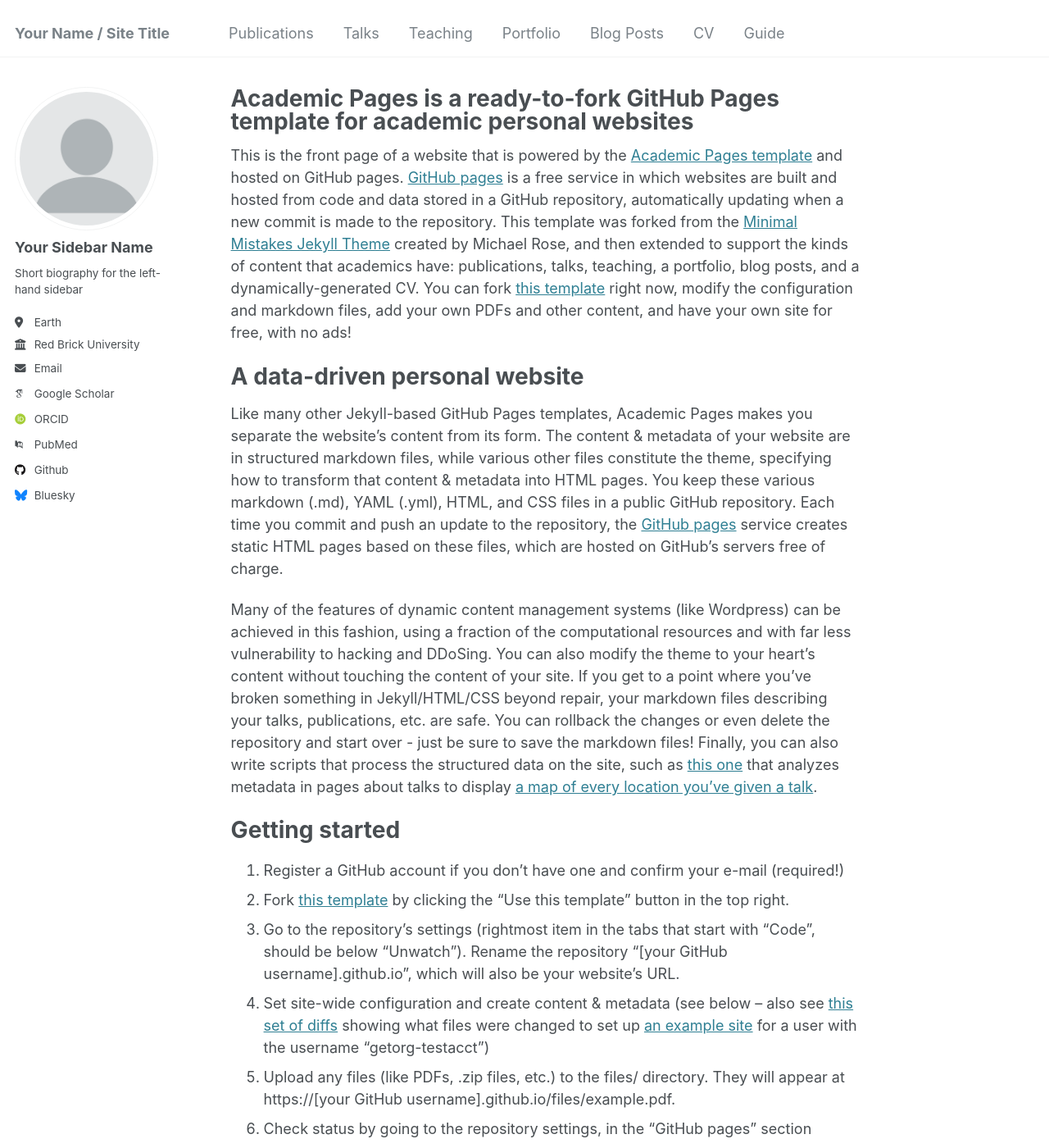
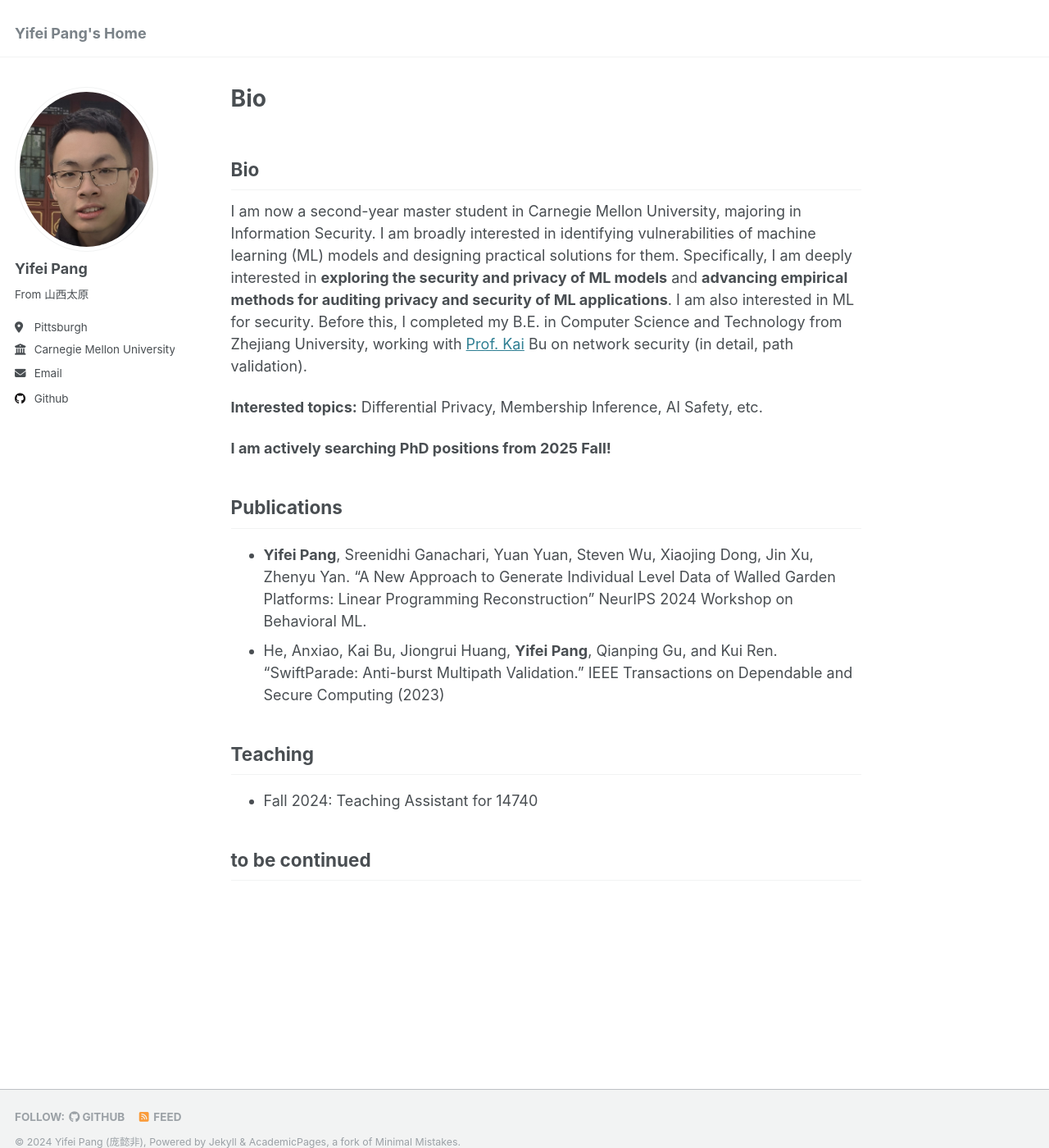
Before and after one commit to 2020pyfcrawl/2020pyfcrawl.github.io, a Jekyll site: the page built from _pages/about.md, in a window 1280 px wide and 1400 px high. Shown: the whole window at 82% size. Built offline with Jekyll 4.4.1, drawn with Linux system fonts in a browser that asks for light colours; some web fonts are replaced; our own code applies the rules of GitHub Pages for plain Markdown files; some of the changed text lies outside the part shown.

Commit message:
first website built

```diff
--- a/_config.yml
+++ b/_config.yml
@@ -8,35 +8,35 @@
 
 # Basic Site Settings
 locale                   : "en-US"
-title                    : "Your Name / Site Title"
+title                    : "Yifei Pang's Home"
 title_separator          : "-"
-name                     : &name "Your Name"
+name                     : &name "Yifei Pang (庞懿非)"
 description              : &description "personal description"
-url                      : https://academicpages.github.io # the base hostname & protocol for your site e.g. "https://[your GitHub username].github.io"
+url                      : https://2020pyfcrawl.github.io # the base hostname & protocol for your site e.g. "https://[your GitHub username].github.io"
 baseurl                  : "" # the subpath of your site, e.g. "/blog"
-repository               : "academicpages/academicpages.github.io"
+repository               : # "academicpages/academicpages.github.io"
 
 # Site Author - The following control what appear as part of the author content on the side bar.
 #               If a field is blank the icon and link will not appear, otherwise it will be shown.
 #               Additional customization can be done by editing /_includes/author-profile.html
 author:
   # Biographic information
-  avatar           : "profile.png"
-  name             : "Your Sidebar Name"
+  avatar           : "photo_me.jpg"
+  name             : "Yifei Pang"
   pronouns         : # example: "she/her"
-  bio              : "Short biography for the left-hand sidebar"
-  location         : "Earth"
-  employer         : "Red Brick University"
+  bio              : "From 山西太原"
+  location         : "Pittsburgh"
+  employer         : "Carnegie Mellon University"
   uri              : # URL
-  email            : "none@example.org"
+  email            : "yifeip@andrew.cmu.edu"
 
   # Academic websites
   arxiv            : # URL - Update with the correct link to your profile
-  googlescholar    : "https://scholar.google.com/citations?user=PS_CX0AAAAAJ"
+  googlescholar    : # "https://scholar.google.com/citations?user=PS_CX0AAAAAJ"
   impactstory      : # URL
-  orcid            : "http://orcid.org/yourorcidurl"
+  orcid            : # "http://orcid.org/yourorcidurl"
   semantic         : # URL
-  pubmed           : "https://www.ncbi.nlm.nih.gov/pubmed/?term=john+snow"
+  pubmed           : # "https://www.ncbi.nlm.nih.gov/pubmed/?term=john+snow"
   researchgate     : # URL
   scopus           : # URL
 
@@ -44,12 +44,12 @@ author:
   bitbucket        : # Username - Update with your username on the site
   codepen          : # Username
   dribbble         : # Username
-  github           : "academicpages"
+  github           : "2020pyfcrawl"
   kaggle           : # Username
   stackoverflow    : # User number or user number and name (i.e., use "1" or "1/jeff-atwood")
 
   # Social media
-  bluesky          : "bsky.app" # Replace this with you Bluesky username
+  bluesky          : # "bsky.app" # Replace this with you Bluesky username
   facebook         : # Username
   flickr           : # Username
   foursquare       : # Username
@@ -211,34 +211,36 @@ kramdown:
 
 
 # These settings control the types of collections used by the template
-collections:
-  teaching:
-    output: true
-    permalink: /:collection/:path/
-  publications:
-    output: true
-    permalink: /:collection/:path/
-  portfolio:
-    output: true
-    permalink: /:collection/:path/
-  talks:
-    output: true
-    permalink: /:collection/:path/
+# collections:
+  # teaching:
+  #   output: false
+  #   # permalink: /:collection/:path/
+  # publications:
+  #   output: false
+  #   # permalink: /:collection/:path/
+  # portfolio:
+  #   output: false
+  #   # permalink: /:collection/:path/
+  # talks:
+  #   output: false
+    # permalink: /:collection/:path/
 
 
 # These settings control how pages and collections are included in the site
 defaults:
   # _posts
-  - scope:
-      path: ""
-      type: posts
-    values:
-      layout: single
-      author_profile: true
-      read_time: true
-      comments: true
-      share: true
-      related: true
+  # - scope:
+  #     path: ""
+  #     type: posts
+  #   values:
+  #     layout: null
+  #     author_profile: false
+      # layout: single
+      # author_profile: true
+      # read_time: true
+      # comments: true
+      # share: true
+      # related: true
   # _pages
   - scope:
       path: ""
@@ -247,40 +249,48 @@ defaults:
       layout: single
       author_profile: true
   # _teaching
-  - scope:
-      path: ""
-      type: teaching
-    values:
-      layout: single
-      author_profile: true
-      share: true
-      comments: true
+  # - scope:
+  #     path: ""
+  #     type: teaching
+  #   values:
+  #     layout: null
+  #     author_profile: false
+      # layout: single
+      # author_profile: true
+      # share: true
+      # comments: true
   # _publications
-  - scope:
-      path: ""
-      type: publications
-    values:
-      layout: single
-      author_profile: true
-      share: true
-      comments: true
+  # - scope:
+  #     path: ""
+  #     type: publications
+  #   values:
+  #     layout: null
+  #     author_profile: false
+      # layout: single
+      # author_profile: true
+      # share: true
+      # comments: true
   # _portfolio
-  - scope:
-      path: ""
-      type: portfolio
-    values:
-      layout: single
-      author_profile: true
-      share: true
-      comment: true
+  # - scope:
+  #     path: ""
+  #     type: portfolio
+  #   values:
+  #     layout: null
+  #     author_profile: false
+      # layout: single
+      # author_profile: true
+      # share: true
+      # comment: true
   # _talks
-  - scope:
-      path: ""
-      type: talks
-    values:
-      layout: talk
-      author_profile: true
-      share: true
+  # - scope:
+  #     path: ""
+  #     type: talks
+  #   values:
+  #     layout: null
+  #     author_profile: false
+      # layout: talk
+      # author_profile: true
+      # share: true
 
 
 # Sass/SCSS
--- a/_data/navigation.yml
+++ b/_data/navigation.yml
@@ -5,23 +5,23 @@
 # prevent it from being included in the site.
 
 main:
-  - title: "Publications"
-    url: /publications/
+  # - title: "Publications"
+  #   url: /publications/
 
-  - title: "Talks"
-    url: /talks/
+  # - title: "Talks"
+  #   url: /talks/
 
-  - title: "Teaching"
-    url: /teaching/
+  # - title: "Teaching"
+  #   url: /teaching/
 
-  - title: "Portfolio"
-    url: /portfolio/
+  # - title: "Portfolio"
+  #   url: /portfolio/
 
-  - title: "Blog Posts"
-    url: /year-archive/
+  # - title: "Blog Posts"
+  #   url: /year-archive/
 
-  - title: "CV"
-    url: /cv/
+  # - title: "CV"
+  #   url: /cv/
 
-  - title: "Guide"
-    url: /markdown/
+  # - title: "Home"
+  #   url: /markdown/
--- a/_includes/footer/custom.html
+++ b/_includes/footer/custom.html
@@ -1,3 +1,3 @@
 <!-- start custom footer snippets -->
-<a href="/sitemap/">Sitemap</a>
+<!-- <a href="/sitemap/">Sitemap</a> -->
 <!-- end custom footer snippets -->
--- a/_pages/about.md
+++ b/_pages/about.md
@@ -1,13 +1,47 @@
 ---
 permalink: /
-title: "Academic Pages is a ready-to-fork GitHub Pages template for academic personal websites"
+title: #"Academic Pages is a ready-to-fork GitHub Pages template for academic personal websites"
 author_profile: true
 redirect_from:
   - /about/
   - /about.html
 ---
 
-This is the front page of a website that is powered by the [Academic Pages template](https://github.com/academicpages/academicpages.github.io) and hosted on GitHub pages. [GitHub pages](https://pages.github.com) is a free service in which websites are built and hosted from code and data stored in a GitHub repository, automatically updating when a new commit is made to the repository. This template was forked from the [Minimal Mistakes Jekyll Theme](https://mmistakes.github.io/minimal-mistakes/) created by Michael Rose, and then extended to support the kinds of content that academics have: publications, talks, teaching, a portfolio, blog posts, and a dynamically-generated CV. You can fork [this template](https://github.com/academicpages/academicpages.github.io) right now, modify the configuration and markdown files, add your own PDFs and other content, and have your own site for free, with no ads!
+## Bio
+<!-- * Basic config options: _config.yml
+* Top navigation bar config: _data/navigation.yml
+* Single pages: _pages/
+* Collections of pages are .md or .html files in:
+  * _publications/
+  * _portfolio/
+  * _posts/
+  * _teaching/
+  * _talks/
+* Footer: _includes/footer.html
+* Static files (like PDFs): /files/
+* Profile image (can set in _config.yml): images/profile.png -->
+
+I am now a second-year master student in Carnegie Mellon University, majoring in Information Security. I am broadly interested in identifying vulnerabilities of machine learning (ML) models and designing practical solutions for them. Specifically, I am deeply interested in **exploring the security and privacy of ML models** and **advancing empirical methods for auditing privacy and security of ML applications**. I am also interested in ML for security. Before this, I completed my B.E. in Computer Science and Technology from Zhejiang University, working with [Prof. Kai](https://list.zju.edu.cn/kaibu/) Bu on network security (in detail, path validation).
+
+**Interested topics:** Differential Privacy, Membership Inference, AI Safety, etc.
+
+**I am actively searching PhD positions from 2025 Fall!**
+
+## Publications
+* **Yifei Pang**, Sreenidhi Ganachari, Yuan Yuan, Steven Wu, Xiaojing Dong, Jin Xu, Zhenyu Yan. "A New Approach to Generate
+Individual Level Data of Walled Garden Platforms: Linear Programming Reconstruction" NeurIPS 2024 Workshop on Behavioral
+ML.
+* He, Anxiao, Kai Bu, Jiongrui Huang, **Yifei Pang**, Qianping Gu, and Kui Ren. "SwiftParade: Anti-burst Multipath Validation." IEEE
+Transactions on Dependable and Secure Computing (2023)
+
+
+## Teaching
+* Fall 2024: Teaching Assistant for 14740
+
+## to be continued
+
+
+<!-- This is the front page of a website that is powered by the [Academic Pages template](https://github.com/academicpages/academicpages.github.io) and hosted on GitHub pages. [GitHub pages](https://pages.github.com) is a free service in which websites are built and hosted from code and data stored in a GitHub repository, automatically updating when a new commit is made to the repository. This template was forked from the [Minimal Mistakes Jekyll Theme](https://mmistakes.github.io/minimal-mistakes/) created by Michael Rose, and then extended to support the kinds of content that academics have: publications, talks, teaching, a portfolio, blog posts, and a dynamically-generated CV. You can fork [this template](https://github.com/academicpages/academicpages.github.io) right now, modify the configuration and markdown files, add your own PDFs and other content, and have your own site for free, with no ads!
 
 A data-driven personal website
 ======
@@ -46,4 +80,4 @@ Example: editing a markdown file for a talk
 
 For more info
 ------
-More info about configuring Academic Pages can be found in [the guide](https://academicpages.github.io/markdown/), the [growing wiki](https://github.com/academicpages/academicpages.github.io/wiki), and you can always [ask a question on GitHub](https://github.com/academicpages/academicpages.github.io/discussions). The [guides for the Minimal Mistakes theme](https://mmistakes.github.io/minimal-mistakes/docs/configuration/) (which this theme was forked from) might also be helpful.
+More info about configuring Academic Pages can be found in [the guide](https://academicpages.github.io/markdown/), the [growing wiki](https://github.com/academicpages/academicpages.github.io/wiki), and you can always [ask a question on GitHub](https://github.com/academicpages/academicpages.github.io/discussions). The [guides for the Minimal Mistakes theme](https://mmistakes.github.io/minimal-mistakes/docs/configuration/) (which this theme was forked from) might also be helpful. -->
```
Also changed, not shown: Gemfile (+8 -0 lines), _pages/markdown.md (+12 -9 lines), images/photo_me.jpg (added).
